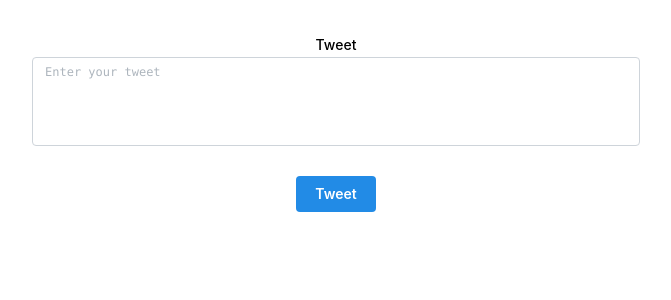
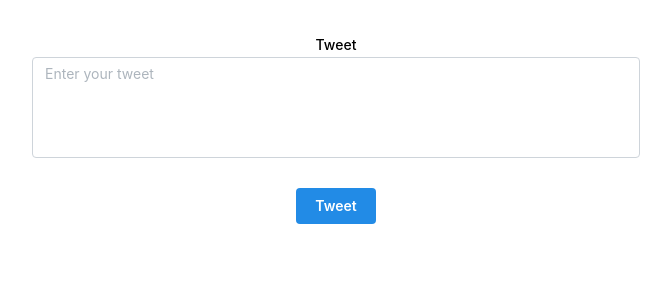
Before and after one commit to TOMLUCA7/TweeterReact, a React (Vite) app: page / in a window 1280 px wide. Shown: the top 300 px of the page, without its empty margins (304-975 px from the left). Built offline with nearby package versions, Linux system fonts and the light colour scheme; no server answers; the database is empty.

Commit message:
refactor: Replace `JsonInput` with `Textarea` and update its `onChange` handler in `CreateTweet`.

```diff
--- a/src/components/CreateTweet/CreateTweet.jsx
+++ b/src/components/CreateTweet/CreateTweet.jsx
@@ -1,6 +1,6 @@
 import React, { useState } from "react";
 
-import { JsonInput } from "@mantine/core";
+import { Textarea } from "@mantine/core";
 import { Button } from "@mantine/core";
 
 const CreateTweet = ({ createTweet }) => {
@@ -16,18 +16,17 @@ const CreateTweet = ({ createTweet }) => {
 
   return (
     <>
-      <JsonInput
+      <Textarea
         label="Tweet"
         placeholder="Enter your tweet"
         error={
           isTooLong && "The tweet is too long can't be more than 140 characters"
         }
-        formatOnBlur
         autosize
         minRows={4}
         style={{ width: "50%", marginBottom: "30px" }}
         value={tweet}
-        onChange={setTweet}
+        onChange={(e) => setTweet(e.target.value)}
       />
       <Button
         onClick={addTweet}
```
